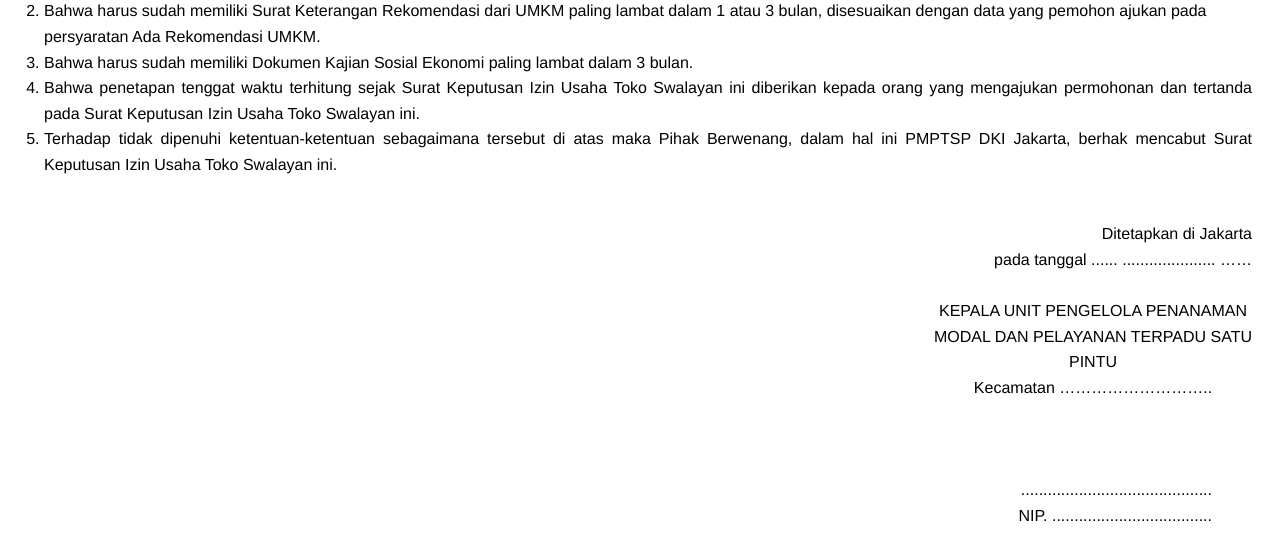
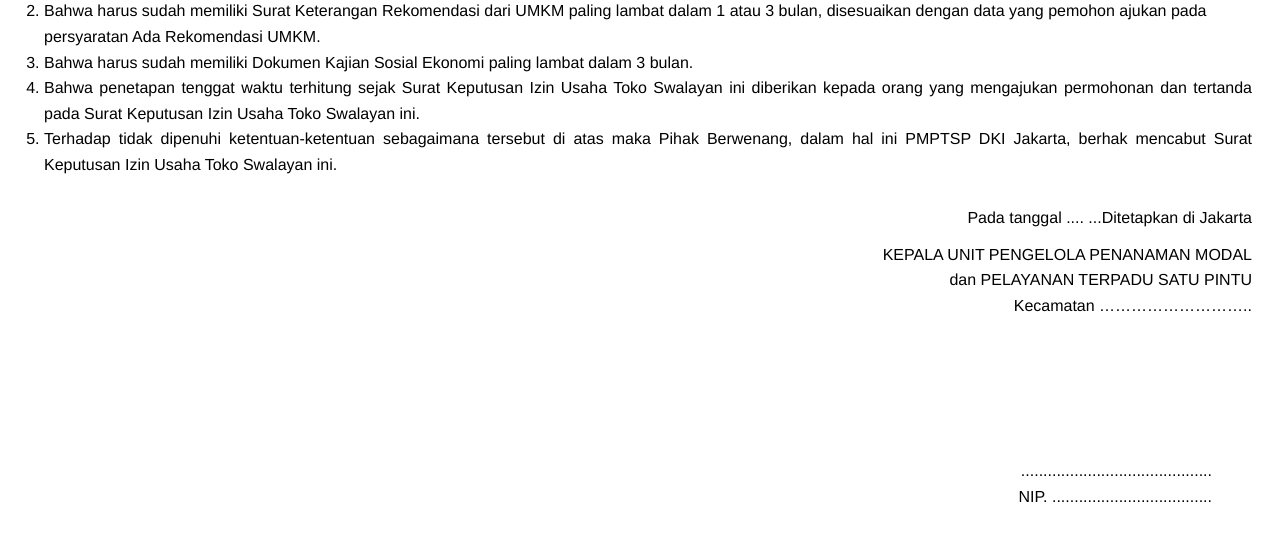
Before and after one commit to Fahmi36/rest-api-iuts, a CodeIgniter app: the page made by application/views/pages/bawaberkas.php in a window 1280 px wide. Shown: the part 312-857 px from the top of the page. Run offline with CodeIgniter, Linux system fonts and the light colour scheme; the template is opened without the code that fills it: most values are stand-ins (such as "Sample title", 1, 10 or a date in 2020).

```diff
--- a/application/views/pages/bawaberkas.php
+++ b/application/views/pages/bawaberkas.php
@@ -61,15 +61,14 @@
 			<li style="text-align:justify;">Terhadap tidak dipenuhi ketentuan-ketentuan sebagaimana tersebut di atas maka Pihak Berwenang, dalam hal ini PMPTSP DKI Jakarta, berhak mencabut Surat Keputusan Izin Usaha Toko Swalayan ini.</li>
 		</ol>
 	</div>
-	<div align="right" style="font-family:Roboto-Regular,Helvetica,Arial,sans-serif;font-size:12pt;line-height:1.6;padding-left:20px;padding-right:20px;padding-bottom:12px;">
-		<div style="float: right;">
-			<p style="float: right;">Ditetapkan di Jakarta <br>
-				pada tanggal ...... ..................... …… <br><br>
-				<span style="text-align: center;float: right;">KEPALA UNIT PENGELOLA PENANAMAN <br> MODAL DAN PELAYANAN TERPADU SATU<br>PINTU<br>Kecamatan ………………………..</span><br>
+		<div align="right" style="font-family:Roboto-Regular,Helvetica,Arial,sans-serif;font-size:12pt;line-height:1.6;padding-left:20px;padding-right:20px;padding-bottom:12px;display: flex;">
+			<div style="width: 50%;">
+				</div>
+				<div style="width: 50%;float: right;">
+					<p align="right" style="text-align:left;float: right;margin: 0;">Ditetapkan di Jakarta</p>
+					<p align="right" style="text-align: left;float: right;margin: 0;">Pada tanggal .... ... </p>
+					<p align="right"><span style="float: right;float: right;margin-top: 8pt;">KEPALA UNIT PENGELOLA PENANAMAN MODAL<br> dan PELAYANAN TERPADU SATU PINTU<br>Kecamatan ………………………..</span><br>
 					</p>
-			<br>
-			<br>
-			<br>
 					<br>
 					<br>
 					<br>
--- a/application/views/pages/bawaberkasslf.php
+++ b/application/views/pages/bawaberkasslf.php
@@ -77,7 +77,6 @@
 				<li style="text-align:justify;">Terhadap tidak dipenuhi ketentuan-ketentuan sebagaimana tersebut di atas maka Pihak Berwenang, dalam hal ini PMPTSP DKI Jakarta, berhak mencabut Sertifikat Layak Fungsi ini.</li>
 		</ol>
 	</div>
-	<br>
 			<p align="right" style="text-align:left;float: right;font-size: 12pt;">Ditetapkan di Jakarta </p>
 			<p align="right" style="text-align:left;float: right;font-size: 12pt;">pada tanggal ..................... </p>
 			<p align="right"><span style="float: right;margin-top: 8pt;">KEPALA UNIT PENGELOLA PENANAMAN MODAL DAN PELAYANAN TERPADU SATU PINTU<br> KECAMATAN ................... </span><br>
```
Lines whose indentation alone changed are shown as unchanged.
